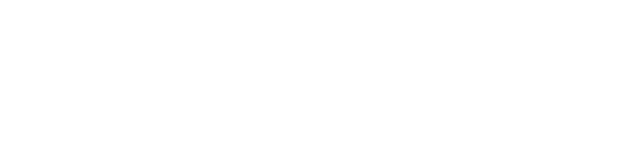
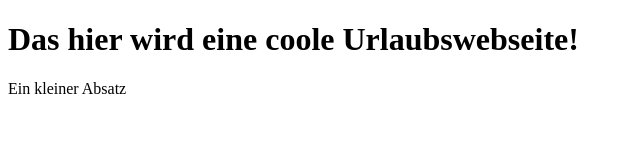
Before and after one commit to Rettep67/gitkurs_jannis_seemann, a plain HTML site: page index.html in a window 1280 px wide. Shown: the whole page, without its empty margins (0-640 px from the left). Drawn offline with Linux system fonts and the light colour scheme.

Commit message:
Fixing bug: No content on website.

```diff
--- a/index.html
+++ b/index.html
@@ -6,6 +6,7 @@
 		<title>Coole Urlaubswebseite</title>
 	</head>
 	<body>
-
+		<h1>Das hier wird eine coole Urlaubswebseite!</h1>
+		<p>Ein kleiner Absatz</p>
 	</body>
 </html>
```
